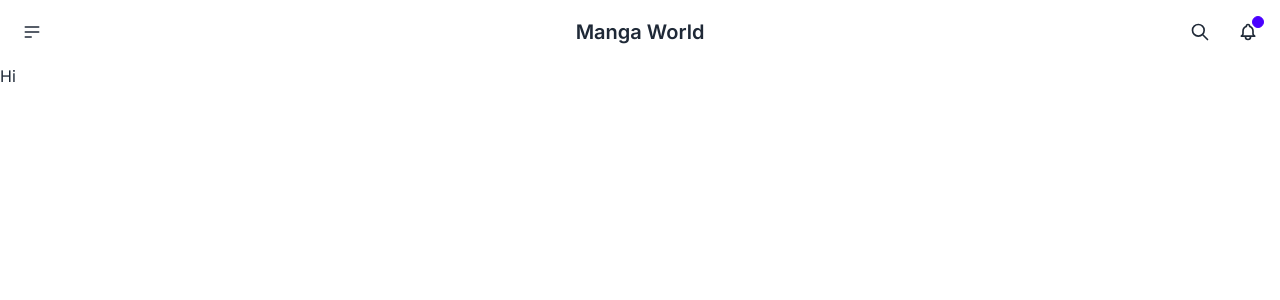
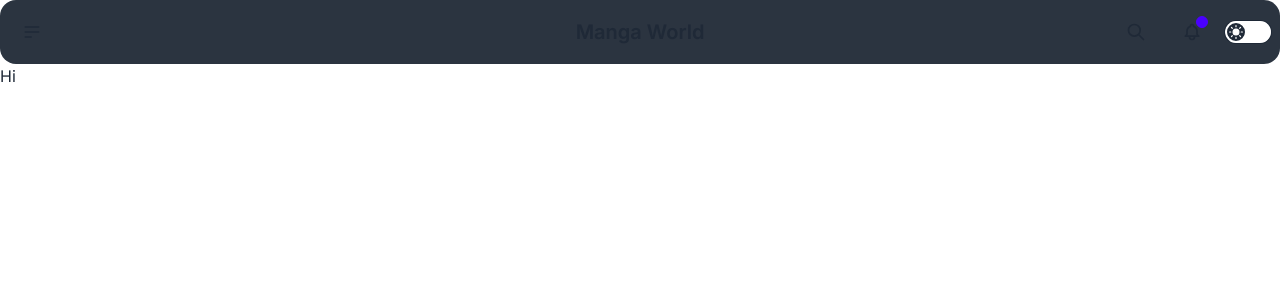
Before and after one commit to Jacksonkao97/my-collection-nextjs-project, a Next.js app in the folder manga-collection-app/: page / in a window 1280 px wide. Shown: the top 300 px of the page. Built offline with nearby package versions, Linux system fonts and the light colour scheme.

Commit message:
Refactor NavBar component styles

```diff
--- a/manga-collection-app/src/app/components/NavBar.tsx
+++ b/manga-collection-app/src/app/components/NavBar.tsx
@@ -3,13 +3,13 @@ import React from 'react'
 
 const NavBar = () => {
   return (
-    <nav className="navbar bg-base-100">
+    <nav className="navbar bg-neutral rounded-box">
       <div className="navbar-start">
         <div className="dropdown">
           <div tabIndex={0} role="button" className="btn btn-ghost btn-circle">
             <svg xmlns="http://www.w3.org/2000/svg" className="h-5 w-5" fill="none" viewBox="0 0 24 24" stroke="currentColor"><path strokeLinecap="round" strokeLinejoin="round" strokeWidth="2" d="M4 6h16M4 12h16M4 18h7" /></svg>
           </div>
-          <ul tabIndex={0} className="menu menu-sm dropdown-content mt-3 z-[1] p-2 shadow bg-base-100 rounded-box w-52">
+          <ul tabIndex={0} className="menu menu-sm dropdown-content mt-3 z-[1] shadow bg-neutral rounded-box w-52">
             <li><Link href='/'>Home</Link></li>
             <li><Link href='/my-collection'>My Collection</Link></li>
             <li><Link href='/setting'>Setting</Link></li>
@@ -19,7 +19,7 @@ const NavBar = () => {
       <div className="navbar-center">
         <Link className="btn btn-ghost text-xl" href='/'>Manga World</Link>
       </div>
-      <div className="navbar-end">
+      <div className="navbar-end gap-2">
         <button className="btn btn-ghost btn-circle">
           <svg xmlns="http://www.w3.org/2000/svg" className="h-5 w-5" fill="none" viewBox="0 0 24 24" stroke="currentColor"><path strokeLinecap="round" strokeLinejoin="round" strokeWidth="2" d="M21 21l-6-6m2-5a7 7 0 11-14 0 7 7 0 0114 0z" /></svg>
         </button>
@@ -29,6 +29,11 @@ const NavBar = () => {
             <span className="badge badge-xs badge-primary indicator-item"></span>
           </div>
         </button>
+        <label className="cursor-pointer grid place-items-center">
+          <input type="checkbox" value="dark" className="toggle theme-controller bg-base-content row-start-1 col-start-1 col-span-2" />
+          <svg className="col-start-1 row-start-1 stroke-base-100 fill-base-100" xmlns="http://www.w3.org/2000/svg" width="14" height="14" viewBox="0 0 24 24" fill="none" stroke="currentColor" strokeWidth="2" strokeLinecap="round" strokeLinejoin="round"><circle cx="12" cy="12" r="5" /><path d="M12 1v2M12 21v2M4.2 4.2l1.4 1.4M18.4 18.4l1.4 1.4M1 12h2M21 12h2M4.2 19.8l1.4-1.4M18.4 5.6l1.4-1.4" /></svg>
+          <svg className="col-start-2 row-start-1 stroke-base-100 fill-base-100" xmlns="http://www.w3.org/2000/svg" width="14" height="14" viewBox="0 0 24 24" fill="none" stroke="currentColor" strokeWidth="2" strokeLinecap="round" strokeLinejoin="round"><path d="M21 12.79A9 9 0 1 1 11.21 3 7 7 0 0 0 21 12.79z"></path></svg>
+        </label>
       </div>
     </nav>
   )
```
